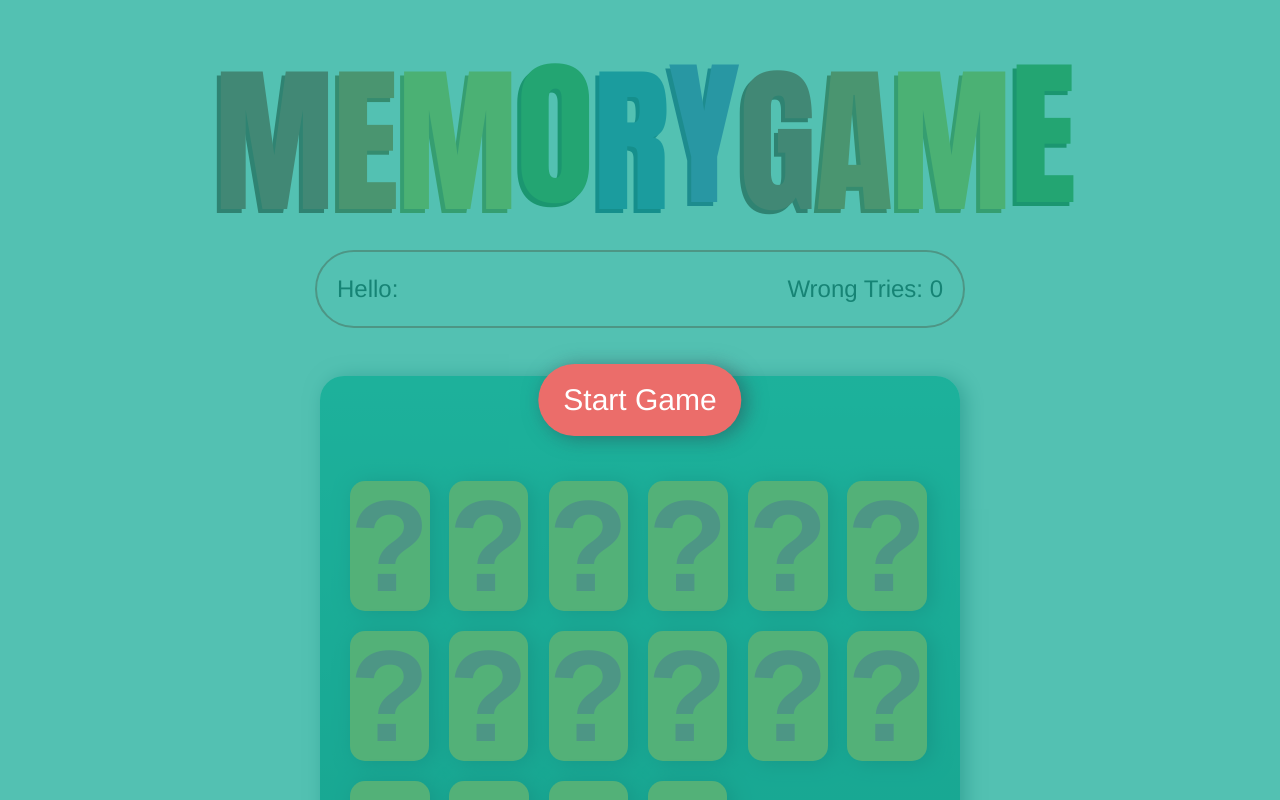
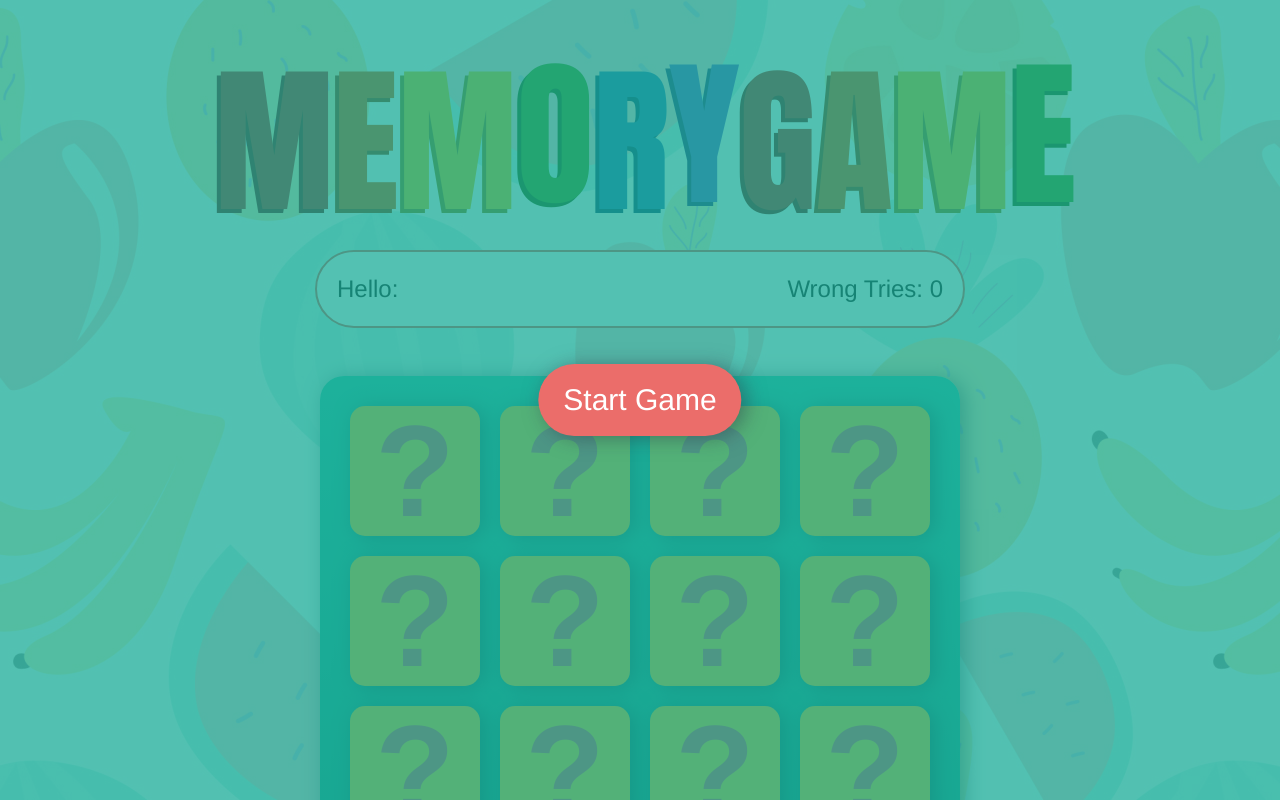
Before and after one commit to LauraGonzalez97/Juego-Interactivo---Memory-Game, a plain HTML site: page index.html in a window 1280 px wide. Shown: the top 800 px of the page. Drawn offline with Linux system fonts and the light colour scheme; some packages are replaced by stand-ins of ours; the site is published under a folder, as on GitHub Pages, so addresses that start at the root find nothing; a script that the page names is missing.

Commit message:
first commit

```diff
--- a/app/main.js
+++ b/app/main.js
@@ -154,7 +154,7 @@ document.querySelector(".button-victory").onclick = function () {
     Swal.fire({
         title: '¡Ganaste!',
         text: 'Prueba con el siguiente nivel',
-        imageUrl: '/assets/img/aguacate-victoria.jpg',
+        imageUrl: 'assets/img/aguacate-victoria.jpg',
     })
 
 
--- a/assets/sass/main.scss
+++ b/assets/sass/main.scss
@@ -4,6 +4,8 @@
 @import "lib/fontawesome/font-awesome";
 
 @import "lib/keyframes";
+
+
 
 * {
   margin: 0;
@@ -20,9 +22,7 @@ html {
   box-sizing: border-box;
 }
 
-body {
-  background: url("/assets/img/backgroundgame.jpg");
-}
+
 
 h1 {
   color: #158a75;
@@ -235,6 +235,7 @@ p.stats:last-child {
   margin: 20px auto;
 }
 
+
 .memory-game-blocks.no-clicking {
   pointer-events: none;
 }
@@ -246,6 +247,9 @@ p.stats:last-child {
   cursor: pointer;
   padding: 10px;
   position: relative;
+
+  width: 150px;
+
 }
 
 .memory-game-blocks .game-block .front {
--- a/assets/sass/main2.scss
+++ b/assets/sass/main2.scss
@@ -20,9 +20,7 @@ html {
   box-sizing: border-box;
 }
 
-body {
-  background: url("/assets/img/backgroundgame.jpg");
-}
+
 
 h1 {
   color: #158a75;
--- a/index.html
+++ b/index.html
@@ -1,5 +1,6 @@
 <!DOCTYPE html>
 <html class="no-js" lang="es">
+
 <head>
     <meta charset="utf-8" />
     <meta name="viewport" content="width=device-width, initial-scale=1, user-scalable=no" />
@@ -16,6 +17,10 @@
 </head>
 
 <body>
+
+    <div style="background-image: url('assets/img/backgroundgame.jpg');">
+
+
 
     <div class="control-buttons">
         <span>Start Game</span>
@@ -47,13 +52,13 @@
                 <div class="game-block" data-technology="aguacate">
                     <div class="face front"></div>
                     <div class="face back">
-                            <img src="/assets/img/frutas/aguacate.png" alt="">
+                        <img src="assets/img/frutas/aguacate.png" alt="">
                     </div>
                 </div>
                 <div class="game-block" data-technology="aguacate">
                     <div class="face front"></div>
                     <div class="face back">
-                            <img src="/assets/img/frutas/aguacate.png" alt="">
+                        <img src="assets/img/frutas/aguacate.png" alt="">
                     </div>
                 </div>
 
@@ -61,13 +66,13 @@
                 <div class="game-block" data-technology="cereza">
                     <div class="face front"></div>
                     <div class="face back">
-                            <img src="/assets/img/frutas/cereza.png" alt="">
+                        <img src="assets/img/frutas/cereza.png" alt="">
                     </div>
                 </div>
                 <div class="game-block" data-technology="cereza">
                     <div class="face front"></div>
                     <div class="face back">
-                            <img src="/assets/img/frutas/cereza.png" alt="">
+                        <img src="assets/img/frutas/cereza.png" alt="">
                     </div>
                 </div>
 
@@ -75,13 +80,13 @@
                 <div class="game-block" data-technology="limon">
                     <div class="face front"></div>
                     <div class="face back">
-                            <img src="/assets/img/frutas/limon.png" alt="">
+                        <img src="assets/img/frutas/limon.png" alt="">
                     </div>
                 </div>
                 <div class="game-block" data-technology="limon">
                     <div class="face front"></div>
                     <div class="face back">
-                            <img src="/assets/img/frutas/limon.png" alt="">
+                        <img src="assets/img/frutas/limon.png" alt="">
                     </div>
                 </div>
 
@@ -89,13 +94,13 @@
                 <div class="game-block" data-technology="manzana">
                     <div class="face front"></div>
                     <div class="face back">
-                            <img src="/assets/img/frutas/manzana.png" alt="">
+                        <img src="assets/img/frutas/manzana.png" alt="">
                     </div>
                 </div>
                 <div class="game-block" data-technology="manzana">
                     <div class="face front"></div>
                     <div class="face back">
-                            <img src="/assets/img/frutas/manzana.png" alt="">
+                        <img src="assets/img/frutas/manzana.png" alt="">
                     </div>
                 </div>
 
@@ -103,13 +108,13 @@
                 <div class="game-block" data-technology="naranja">
                     <div class="face front"></div>
                     <div class="face back">
-                            <img src="/assets/img/frutas/naranja.png" alt="">
+                        <img src="assets/img/frutas/naranja.png" alt="">
                     </div>
                 </div>
                 <div class="game-block" data-technology="naranja">
                     <div class="face front"></div>
                     <div class="face back">
-                            <img src="/assets/img/frutas/naranja.png" alt="">
+                        <img src="assets/img/frutas/naranja.png" alt="">
                     </div>
                 </div>
 
@@ -117,13 +122,13 @@
                 <div class="game-block" data-technology="pera">
                     <div class="face front"></div>
                     <div class="face back">
-                            <img src="/assets/img/frutas/pera.png" alt="">
+                        <img src="assets/img/frutas/pera.png" alt="">
                     </div>
                 </div>
                 <div class="game-block" data-technology="pera">
                     <div class="face front"></div>
                     <div class="face back">
-                            <img src="/assets/img/frutas/pera.png" alt="">
+                        <img src="assets/img/frutas/pera.png" alt="">
                     </div>
                 </div>
 
@@ -131,13 +136,13 @@
                 <div class="game-block" data-technology="sandia">
                     <div class="face front"></div>
                     <div class="face back">
-                            <img src="/assets/img/frutas/sandia.png" alt="">
+                        <img src="assets/img/frutas/sandia.png" alt="">
                     </div>
                 </div>
                 <div class="game-block" data-technology="sandia">
                     <div class="face front"></div>
                     <div class="face back">
-                            <img src="/assets/img/frutas/sandia.png" alt="">
+                        <img src="assets/img/frutas/sandia.png" alt="">
                     </div>
                 </div>
 
@@ -145,13 +150,13 @@
                 <div class="game-block" data-technology="uva">
                     <div class="face front"></div>
                     <div class="face back">
-                            <img src="/assets/img/frutas/uva.png" alt="">
+                        <img src="assets/img/frutas/uva.png" alt="">
                     </div>
                 </div>
                 <div class="game-block" data-technology="uva">
                     <div class="face front"></div>
                     <div class="face back">
-                            <img src="/assets/img/frutas/uva.png" alt="">
+                        <img src="assets/img/frutas/uva.png" alt="">
                     </div>
                 </div>
 
@@ -165,6 +170,10 @@
         <a href="nivel2.html" button class="btn play-again-btn">Siguiente Nivel</a></button>
 
 
+
+
+
+
     </div>
 
 
@@ -172,6 +181,10 @@
     <!--Ventana modal Victoria-->
 
     <script src="//cdn.jsdelivr.net/npm/sweetalert2@10"></script>
+
+
+
+
 
 
 
```
Also changed, not shown: nivel2.html (+26 -24 lines), assets/sass/main.css, assets/sass/main2.css, 2 other files. Lines whose indentation alone changed are shown as unchanged.
